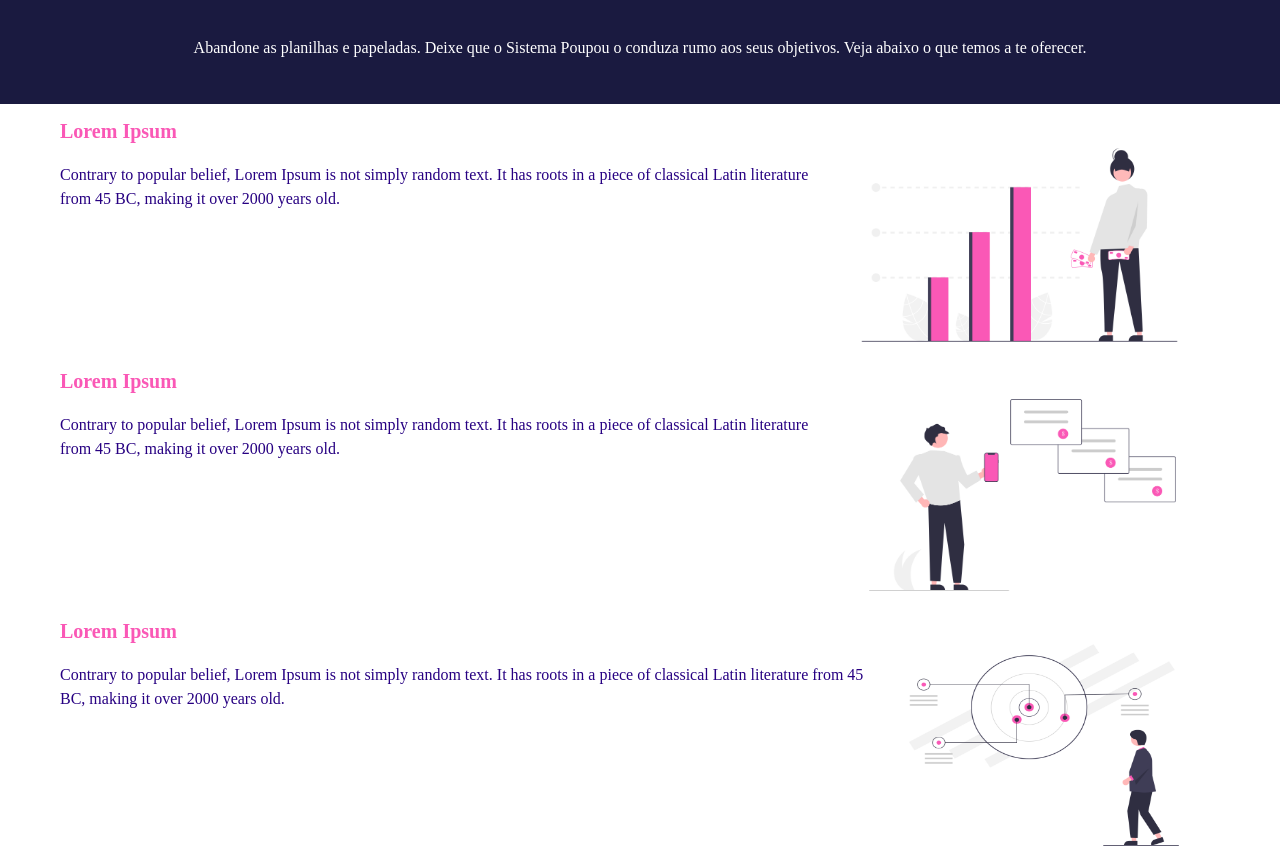
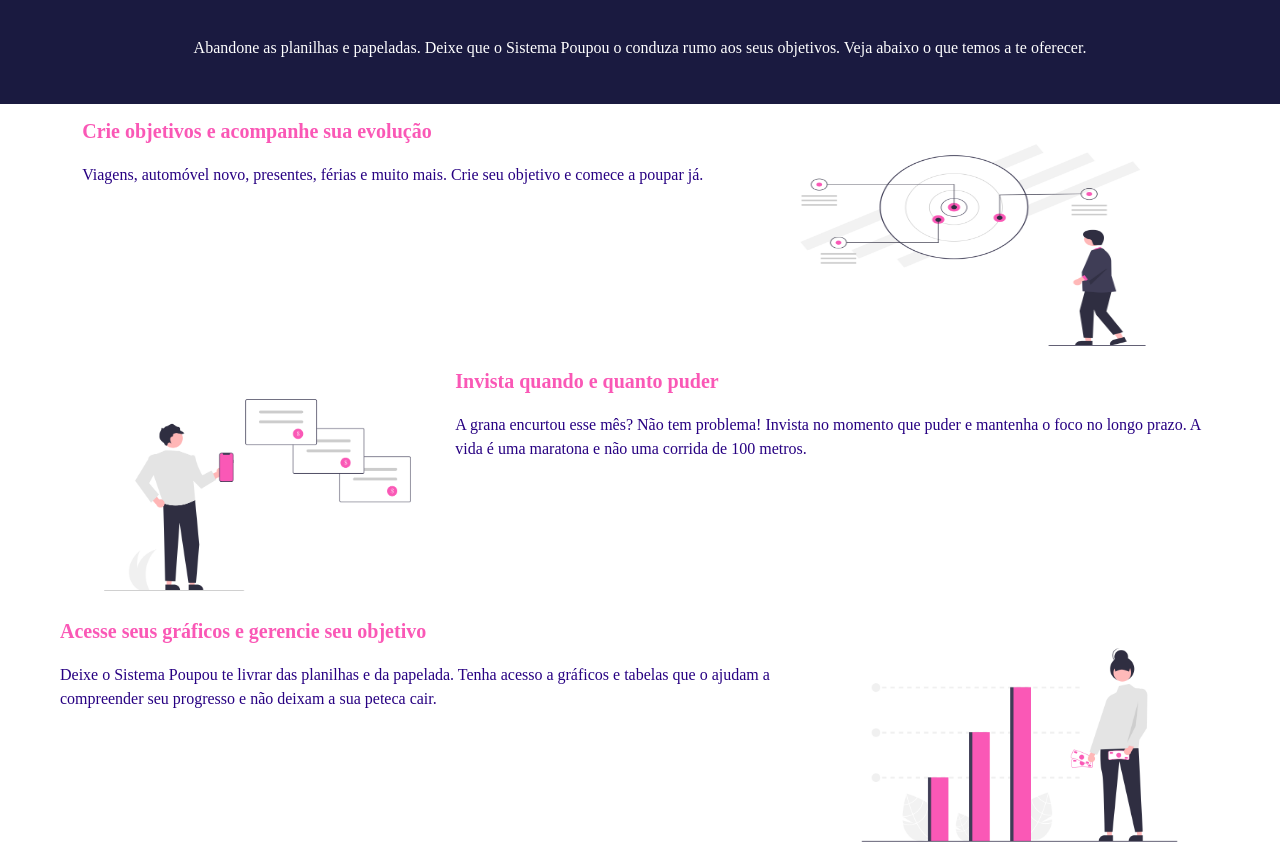
Before and after one commit to eduardogw06/poupou-front, a Next.js app: page / in a window 1280 px wide. Shown: the part 528-1376 px from the top of the page. Built offline with nearby package versions, Linux system fonts and the light colour scheme.

Commit message:
refact: mock final text and styles changes

```diff
--- a/src/components/pages/home/SectionGrid/SectionGrid.styles.ts
+++ b/src/components/pages/home/SectionGrid/SectionGrid.styles.ts
@@ -20,6 +20,15 @@
   display: flex;
   flex-direction: column;
   width: 100%;
+
+  @media (${(props) => props.theme.media.md}) {
+    .line-container:nth-child(odd) {
+      flex-direction: row;
+    }
+    .line-container:nth-child(even) {
+      flex-direction: row-reverse;
+    }
+  }
 `;
 
 const Column = styled.div`
--- a/src/components/pages/home/SectionGrid/SectionGrid.tsx
+++ b/src/components/pages/home/SectionGrid/SectionGrid.tsx
@@ -8,45 +8,48 @@
   Title,
 } from "./SectionGrid.styles";
 
+interface SectionGridContent {
+  key: number;
+  title: string;
+  description: string;
+  image: string;
+}
+
 const SectionGrid = () => {
+  const content: SectionGridContent[] = [
+    {
+      key: 1,
+      title: "Crie objetivos e acompanhe sua evolução",
+      description: `Viagens, automóvel novo, presentes, férias e muito mais. Crie seu objetivo e comece a poupar já.`,
+      image: "/assets/targets.png",
+    },
+    {
+      key: 2,
+      title: "Invista quando e quanto puder",
+      description: `A grana encurtou esse mês? Não tem problema!
+        Invista no momento que puder e mantenha o foco no longo prazo. A vida é uma maratona e não uma corrida de 100 metros.`,
+      image: "/assets/investments.png",
+    },
+    {
+      key: 3,
+      title: "Acesse seus gráficos e gerencie seu objetivo",
+      description: `Deixe o Sistema Poupou te livrar das planilhas e da papelada. Tenha acesso a gráficos e tabelas que o ajudam a compreender seu progresso e não deixam a sua peteca cair.`,
+      image: "/assets/graphic.png",
+    },
+  ];
+
   return (
     <GridContainer>
-      <LineContainer>
-        <Column>
-          <Title>Lorem Ipsum</Title>
-          <Description>
-            Contrary to popular belief, Lorem Ipsum is not simply random text.
-            It has roots in a piece of classical Latin literature from 45 BC,
-            making it over 2000 years old.
-          </Description>
-        </Column>
+      {content.map((item: SectionGridContent) => (
+        <LineContainer key={item.key} className="line-container">
+          <Column>
+            <Title>{item.title}</Title>
+            <Description>{item.description}</Description>
+          </Column>
 
-        <Image src="/assets/graphic.png" />
-      </LineContainer>
-
-      <LineContainer>
-        <Column>
-          <Title>Lorem Ipsum</Title>
-          <Description>
-            Contrary to popular belief, Lorem Ipsum is not simply random text.
-            It has roots in a piece of classical Latin literature from 45 BC,
-            making it over 2000 years old.
-          </Description>
-        </Column>
-        <Image src="/assets/investments.png" />
-      </LineContainer>
-
-      <LineContainer>
-        <Column>
-          <Title>Lorem Ipsum</Title>
-          <Description>
-            Contrary to popular belief, Lorem Ipsum is not simply random text.
-            It has roots in a piece of classical Latin literature from 45 BC,
-            making it over 2000 years old.
-          </Description>
-        </Column>
-        <Image src="/assets/targets.png" />
-      </LineContainer>
+          <Image src={item.image} />
+        </LineContainer>
+      ))}
     </GridContainer>
   );
 };
```
